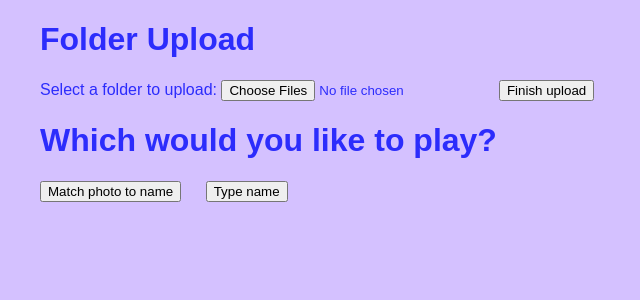
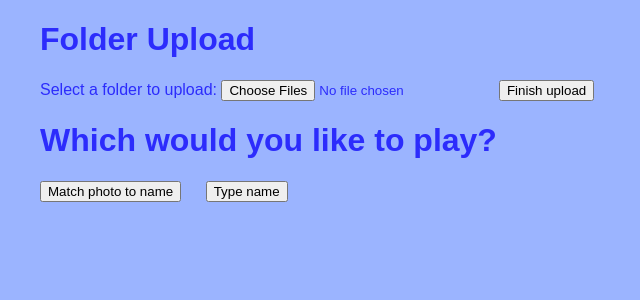
Before and after one commit to josephinel6/Hack-PNW-Spring-24, a Flask app: page / in a window 1280 px wide. Shown: the top 300 px of the page, without its empty margins (0-640 px from the left). Run offline with Flask 3, Linux system fonts and the light colour scheme; parts of the project's set-up code (start-up, migrations or seed data) failed here and were passed over.

Commit message:
Update index.html

```diff
--- a/templates/index.html
+++ b/templates/index.html
@@ -7,7 +7,7 @@
     <title>Folder Upload</title>
     <style>
         body {
-            background-color: #d4c1ff;
+            background-color: #9bb4ff;
             color: rgb(44, 44, 252);
             font-family: Arial, sans-serif;
             margin-left: 20px;
```
